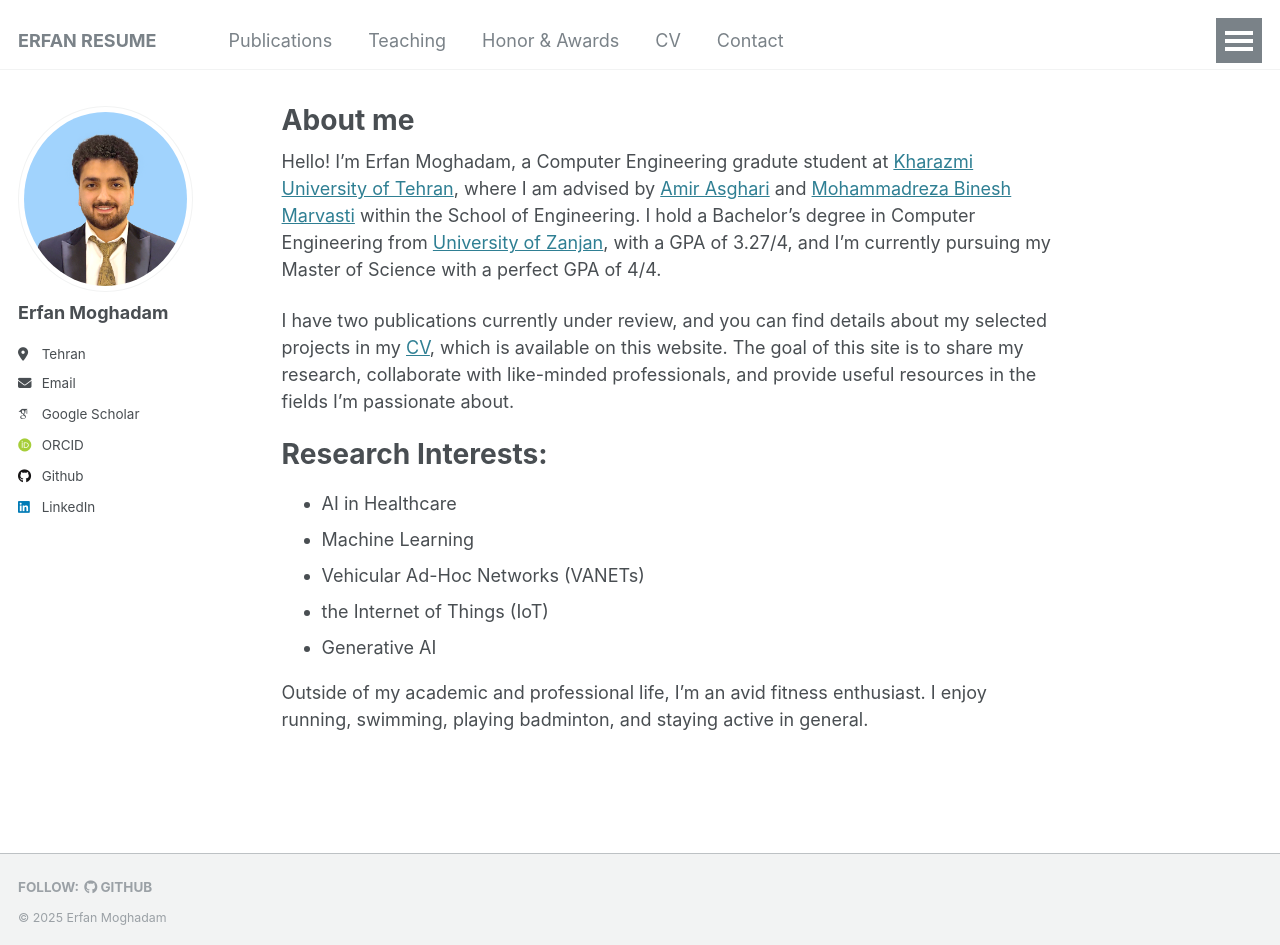
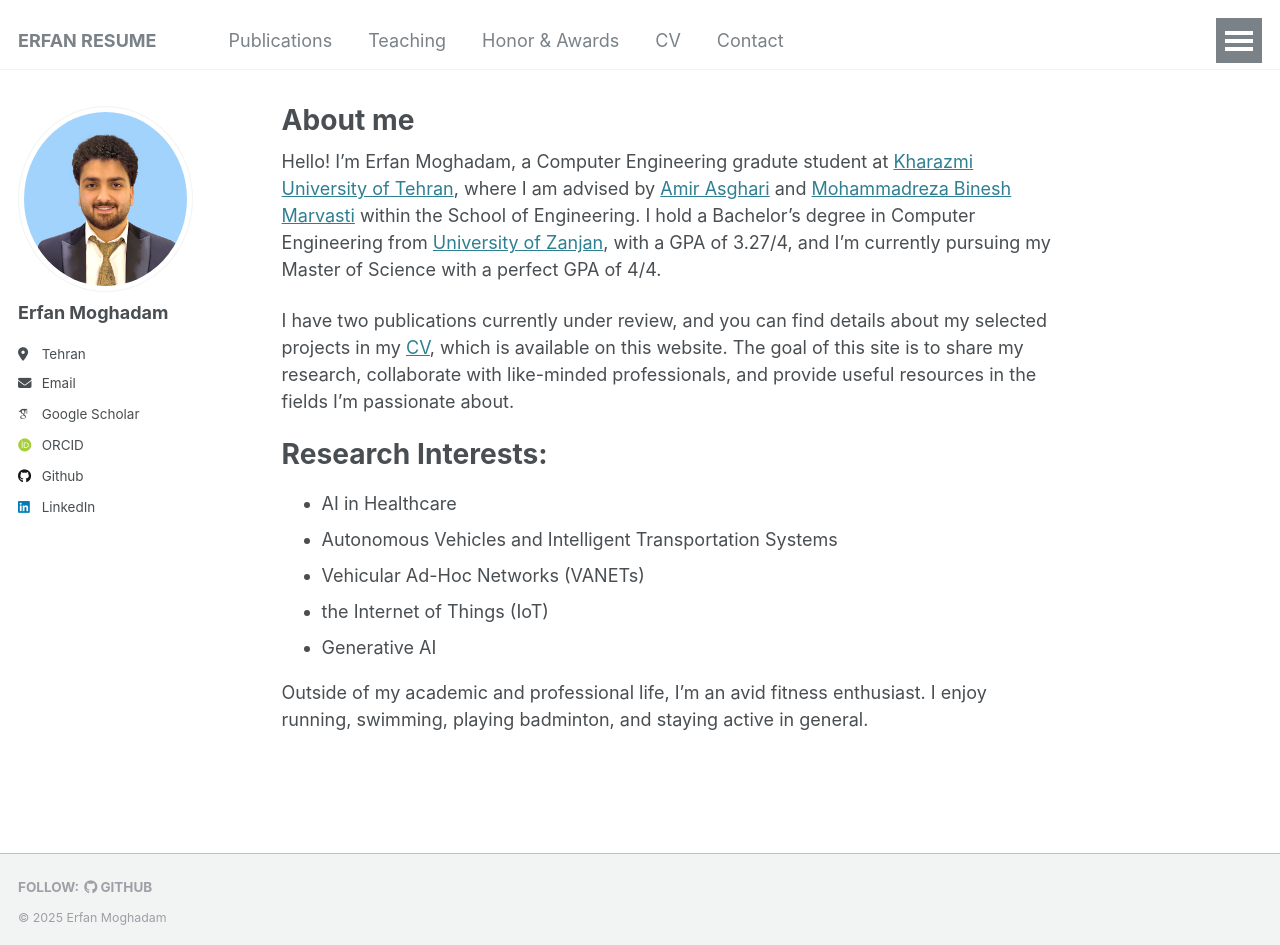
Before and after one commit to erfanresume/erfanresume.github.io, a Jekyll site: the page built from _pages/about.md, in a window 1280 px wide and 945 px high. Built offline with Jekyll 4.4.1, drawn with Linux system fonts in a browser that asks for light colours; some web fonts are replaced.

Commit message:
Update about.md

```diff
--- a/_pages/about.md
+++ b/_pages/about.md
@@ -12,7 +12,7 @@ Hello! I’m Erfan Moghadam, a Computer Engineering gradute student at [Kharazmi
 I have two publications currently under review, and you can find details about my selected projects in my [CV](https://github.com/erfanresume/erfanresume.github.io/blob/master/files/CV_ErfanMoghadam.pdf), which is available on this website. The goal of this site is to share my research, collaborate with like-minded professionals, and provide useful resources in the fields I’m passionate about.
 # Research Interests:
   - AI in Healthcare
-  - Machine Learning
+  - Autonomous Vehicles and Intelligent Transportation Systems
   - Vehicular Ad-Hoc Networks (VANETs)
   - the Internet of Things (IoT)
   - Generative AI
```
